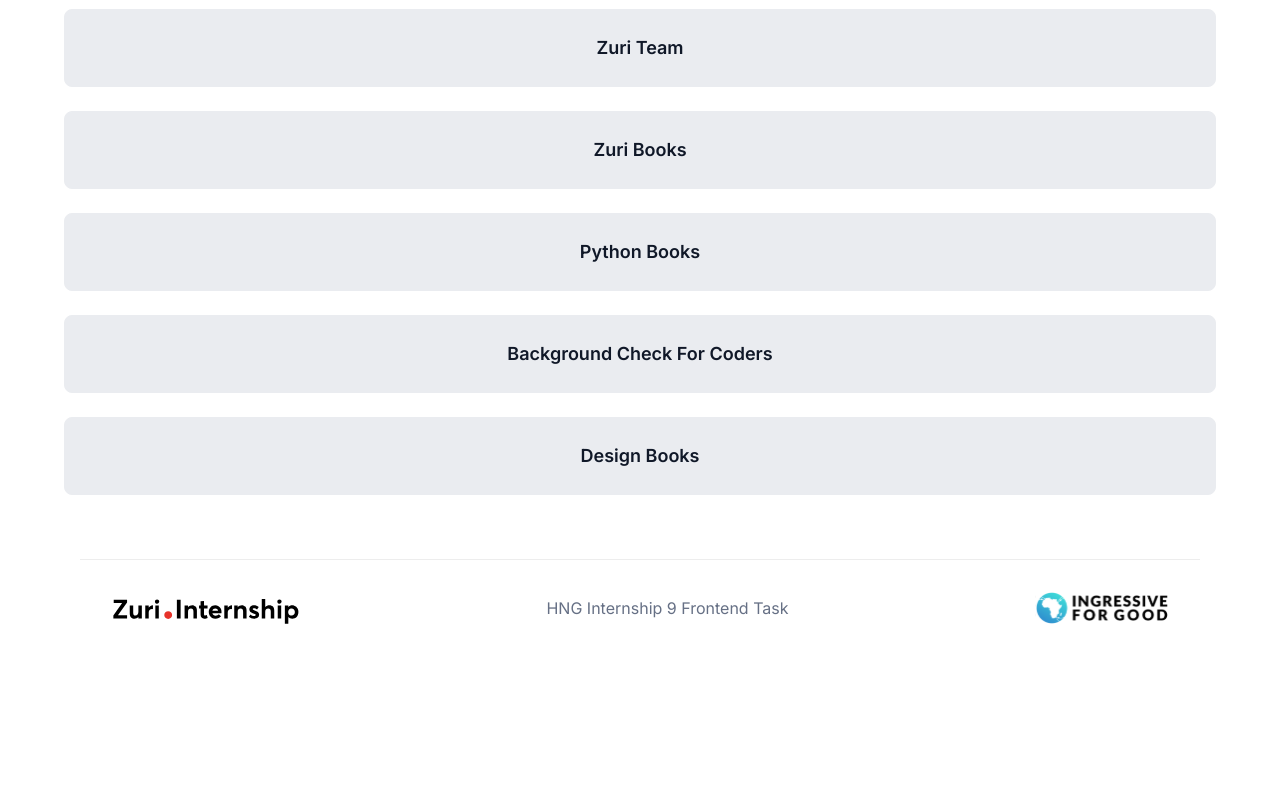
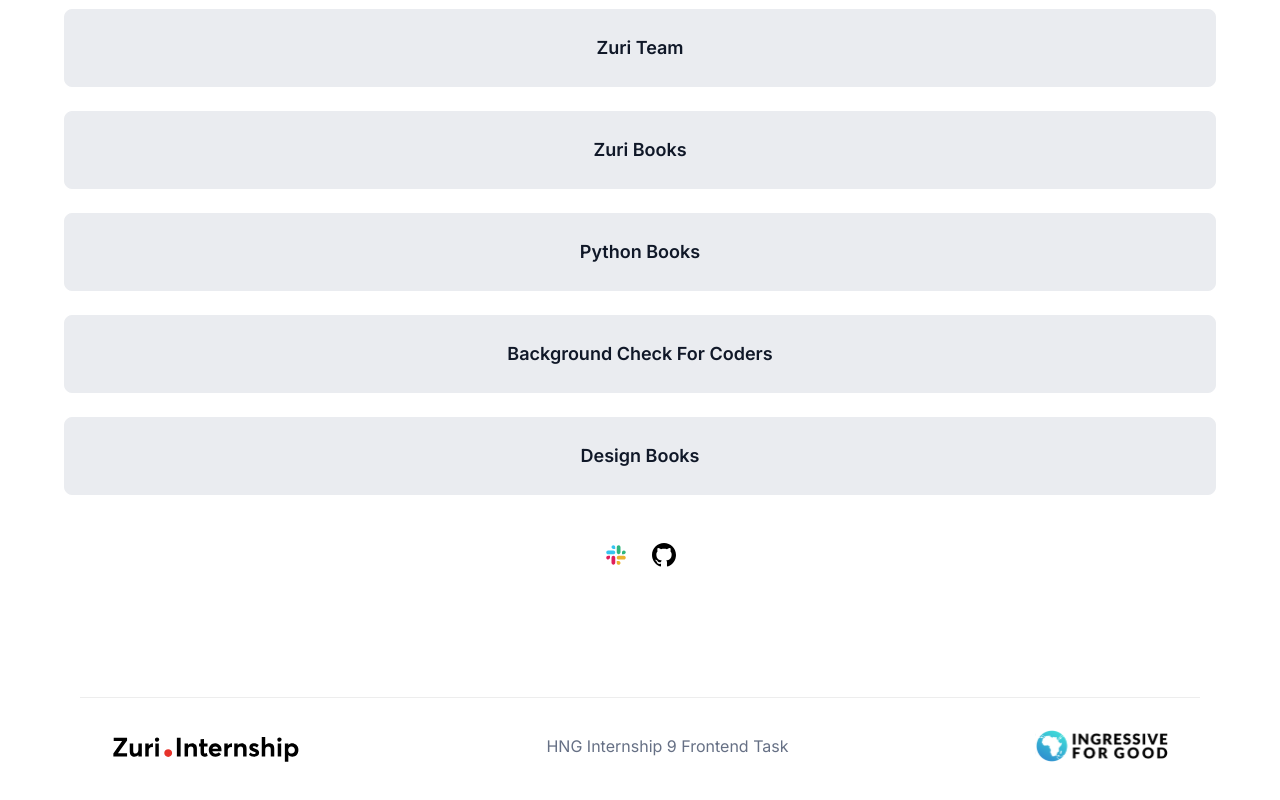
Before and after one commit to godwinopara/linktree, a React (Create React App) app: page / in a window 1280 px wide. Shown: the part 397-1197 px from the top of the page. Before the commit the page ends 1093 px from the top, so only its background shows below. Built offline with nearby package versions, Linux system fonts and the light colour scheme.

Commit message:
styled social link

```diff
--- a/src/App.js
+++ b/src/App.js
@@ -2,6 +2,7 @@
 import Footer from "./components/Footer";
 import Links from "./components/Links";
 import Profile from "./components/Profile";
+import Social from "./components/Social";
 
 function App() {
   return (
@@ -11,6 +12,7 @@
       </header>
       <main className="container">
         <Links />
+        <Social />
       </main>
       <Footer />
     </>
--- a/src/components/Links/link.css
+++ b/src/components/Links/link.css
@@ -2,7 +2,7 @@
     margin-top: 56px;
 }
 
-a {
+.links-wrapper a {
     display: block;
     text-align: center;
     display: flex;
@@ -20,6 +20,6 @@
     line-height: 28px;
 }
 
-a:hover {
+.links-wrapper a:hover {
     background-color: #D0D5DD;
 }
--- /dev/null
+++ b/src/components/Social/index.js
@@ -0,0 +1,26 @@
+import githubIcon from "../../images/github.svg";
+import slackIcon from "../../images/slack.svg";
+import "./social.css";
+
+const Social = () => {
+  return (
+    <section className="social">
+      <a
+        href="https://app.slack.com/client/T042F7V19Q8/C041EKLQGT1"
+        target={"_blank"}
+        rel="noreferrer"
+      >
+        <img src={slackIcon} alt="Slack Icon" />
+      </a>
+      <a
+        href="https://github.com/godwinopara"
+        target={"_blank"}
+        rel="noreferrer"
+      >
+        <img src={githubIcon} alt="Github Icon" />
+      </a>
+    </section>
+  );
+};
+
+export default Social;
--- /dev/null
+++ b/src/components/Social/social.css
@@ -0,0 +1,13 @@
+.social {
+    text-align: center;
+    display: flex;
+    align-items: center;
+    justify-content: center;
+    margin-top: 24px;
+    margin-bottom: 64px;
+    padding: 24px;
+}
+
+.social a:not(:last-child) {
+    margin-right: 24px;
+}
```
